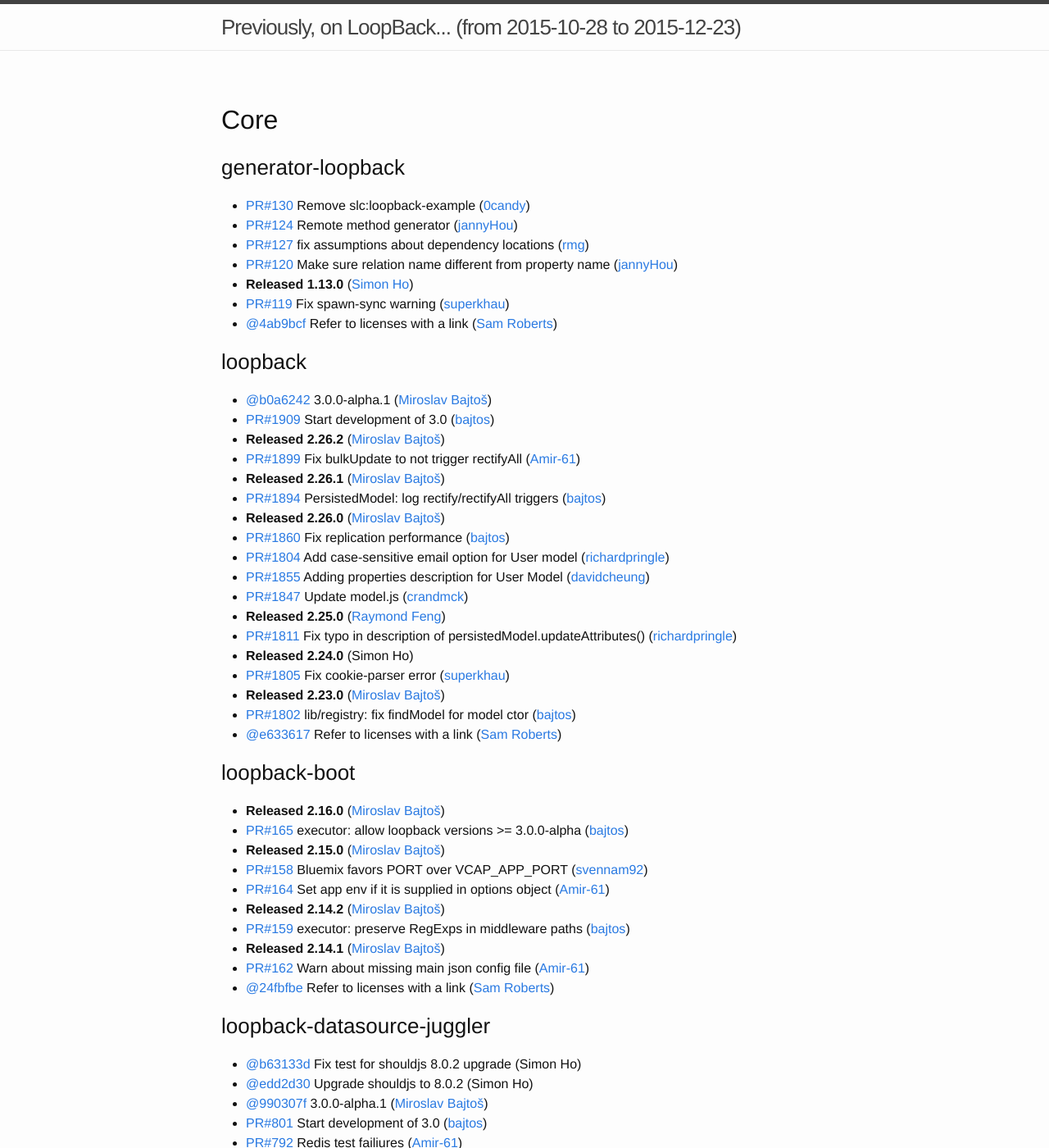
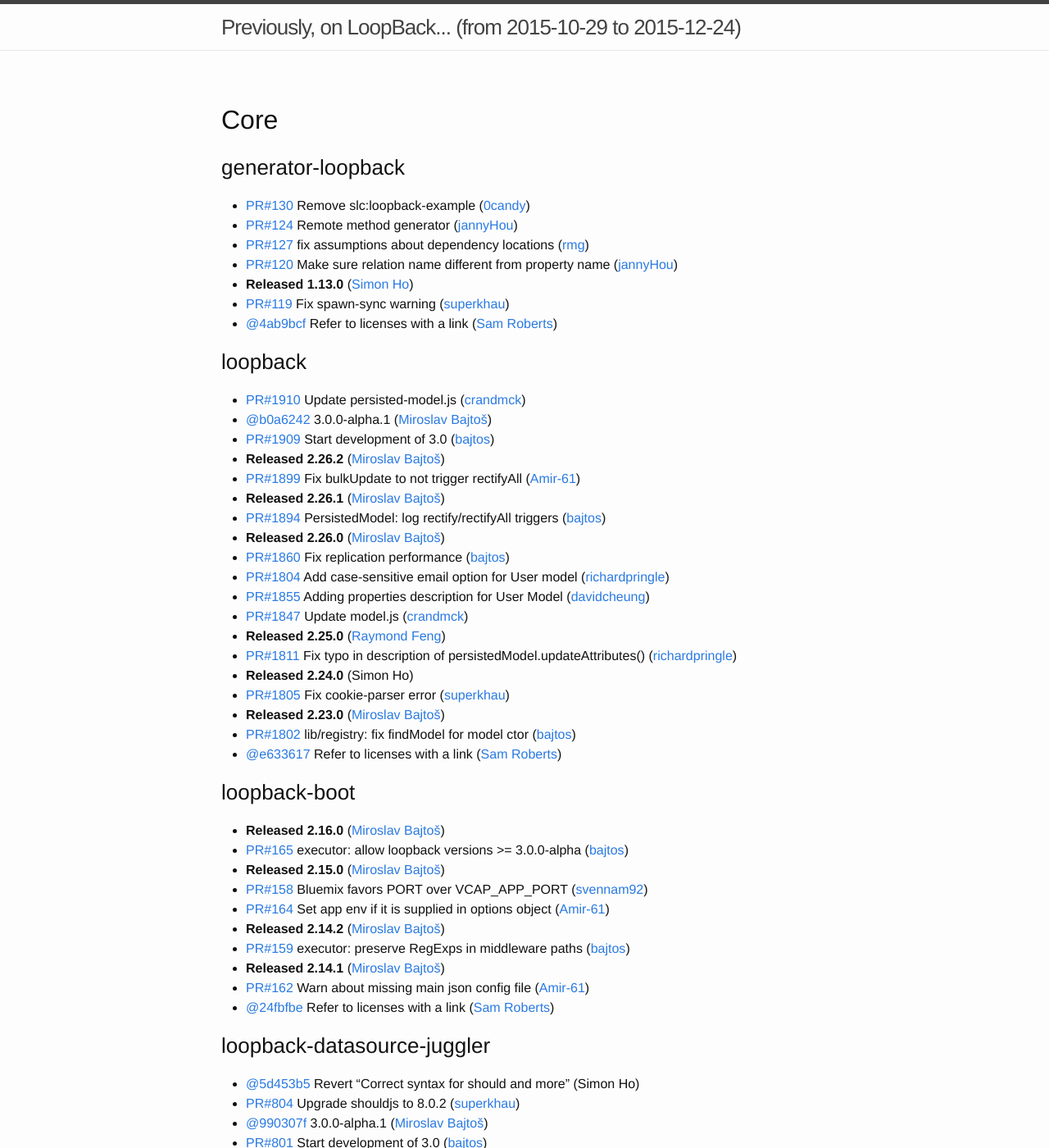
Before and after one commit to strongloop/loopback, a Jekyll site: the page built from index.md, in a window 1280 px wide and 1400 px high. Shown: the whole window at 82% size. Built offline with Jekyll 4.4.1, drawn with Linux system fonts in a browser that asks for light colours.

Commit message:
Update changelog

```diff
--- a/index.md
+++ b/index.md
@@ -1,6 +1,6 @@
 ---
 layout: page
-since: (from 2015-10-28 to 2015-12-23)
+since: (from 2015-10-29 to 2015-12-24)
 ---
 
 ## Core
@@ -16,6 +16,7 @@
 
 
 ### loopback
+ * [PR#1910](https://github.com/strongloop/loopback/pull/1910) Update persisted-model.js ([crandmck](https://github.com/crandmck))
  * [@b0a6242](https://github.com/strongloop/loopback/commit/b0a62422c1d83c9b748bb97b7100e8dd8d2220e0) 3.0.0-alpha.1 ([Miroslav Bajtoš](https://github.com/bajtos))
  * [PR#1909](https://github.com/strongloop/loopback/pull/1909) Start development of 3.0 ([bajtos](https://github.com/bajtos))
  * **Released 2.26.2** ([Miroslav Bajtoš](https://github.com/bajtos))
@@ -50,8 +51,8 @@
 
 
 ### loopback-datasource-juggler
- * [@b63133d](https://github.com/strongloop/loopback-datasource-juggler/commit/b63133d1d6c41a327175206bb54ee775b59de007) Fix test for shouldjs 8.0.2 upgrade (Simon Ho)
- * [@edd2d30](https://github.com/strongloop/loopback-datasource-juggler/commit/edd2d301e5b16bad4b5edcb36d605dfe05fe1f44) Upgrade shouldjs to 8.0.2 (Simon Ho)
+ * [@5d453b5](https://github.com/strongloop/loopback-datasource-juggler/commit/5d453b503811062d1dec3dcda932aa2c6285b88a) Revert "Correct syntax for should and more" (Simon Ho)
+ * [PR#804](https://github.com/strongloop/loopback-datasource-juggler/pull/804) Upgrade shouldjs to 8.0.2 ([superkhau](https://github.com/superkhau))
  * [@990307f](https://github.com/strongloop/loopback-datasource-juggler/commit/990307f3d5a5b08a49ae88b505205384312daec0) 3.0.0-alpha.1 ([Miroslav Bajtoš](https://github.com/bajtos))
  * [PR#801](https://github.com/strongloop/loopback-datasource-juggler/pull/801) Start development of 3.0 ([bajtos](https://github.com/bajtos))
  * [PR#792](https://github.com/strongloop/loopback-datasource-juggler/pull/792) Redis test failiures ([Amir-61](https://github.com/Amir-61))
```
